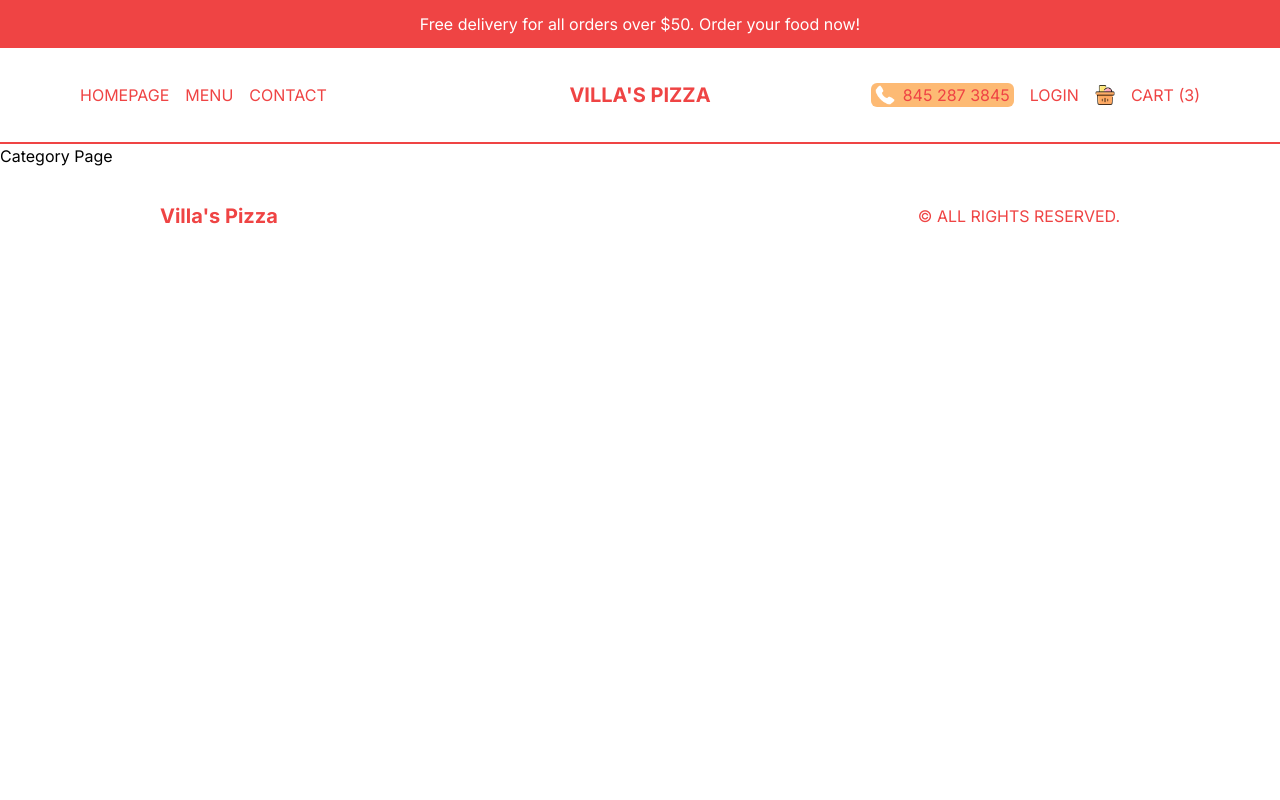
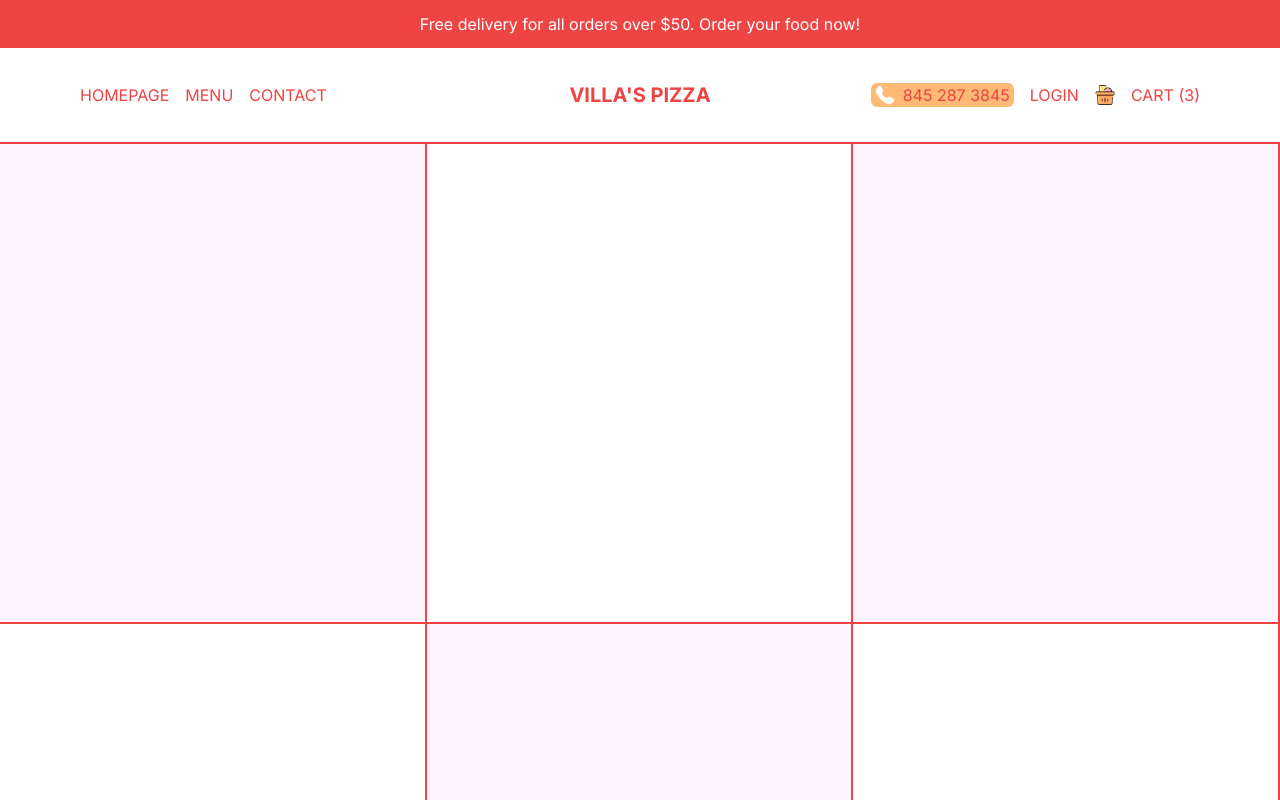
Before and after one commit to J-Varela/restaurant-app, a Next.js app: page /menu/burgers in a window 1280 px wide. Shown: the top 800 px of the page. Built offline with nearby package versions, Linux system fonts and the light colour scheme.

Commit message:
created category page component

```diff
--- a/src/app/menu/[category]/page.tsx
+++ b/src/app/menu/[category]/page.tsx
@@ -1,7 +1,22 @@
+import { pizzas } from '@/data';
+import Image from 'next/image';
+import Link from 'next/link';
 import React from 'react';
 
 const CategoryPage = () => {
-  return <div>Category Page</div>;
+  return (
+    <div className="flex flex-wrap text-red-500">
+      {pizzas.map((item) => (
+        <Link
+          className="w-full h-[60vh] border-r-2 border-b-2 border-red-500 sm:w-1/2 lg:w-1/3 p-4 flex flex-col justify-between group odd:bg-fuchsia-50"
+          href={`/product/${item.id}`}
+          key={item.id}
+        >
+          {/* IMAGE CONTAINER  */}
+        </Link>
+      ))}
+    </div>
+  );
 };
 
 export default CategoryPage;
```
